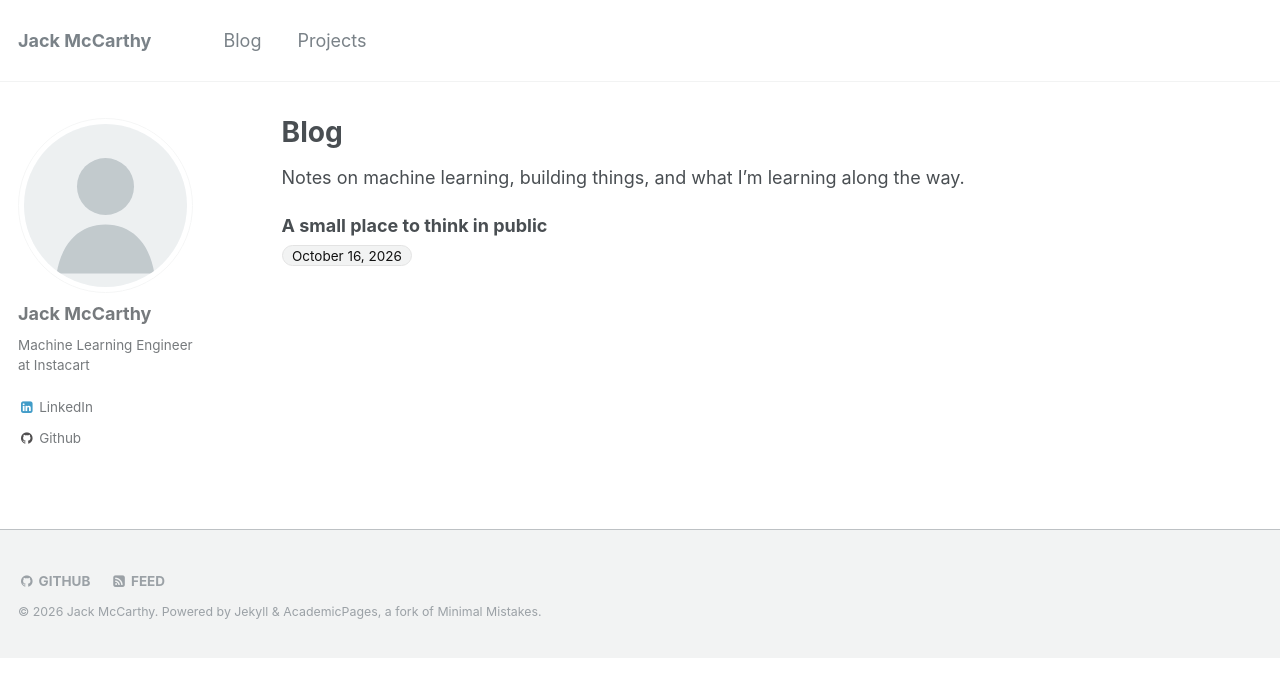
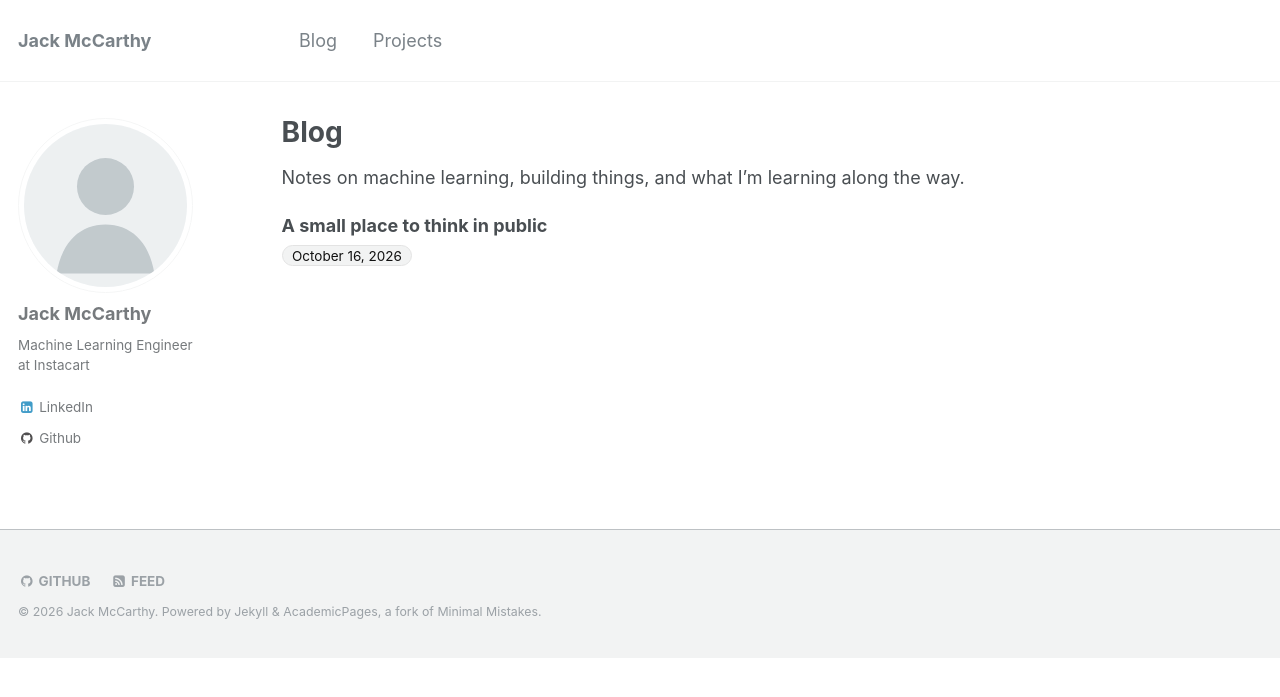
Before and after one commit to jwmccarthy/jwmccarthy.github.io, a Jekyll site: the page built from _pages/index.md, in a window 1280 px wide. Shown: the top 697 px of the page. Built offline with Jekyll 4.4.1, drawn with Linux system fonts in a browser that asks for light colours.

Commit message:
Align masthead links with blog content

```diff
--- a/assets/css/main.scss
+++ b/assets/css/main.scss
@@ -59,6 +59,10 @@
 }
 
 @media (min-width: 57.8125em) {
+  .masthead__menu-item--lg {
+    padding-right: calc(2em + 4.2rem);
+  }
+
   .sidebar {
     padding-right: 1.5em;
   }
```
